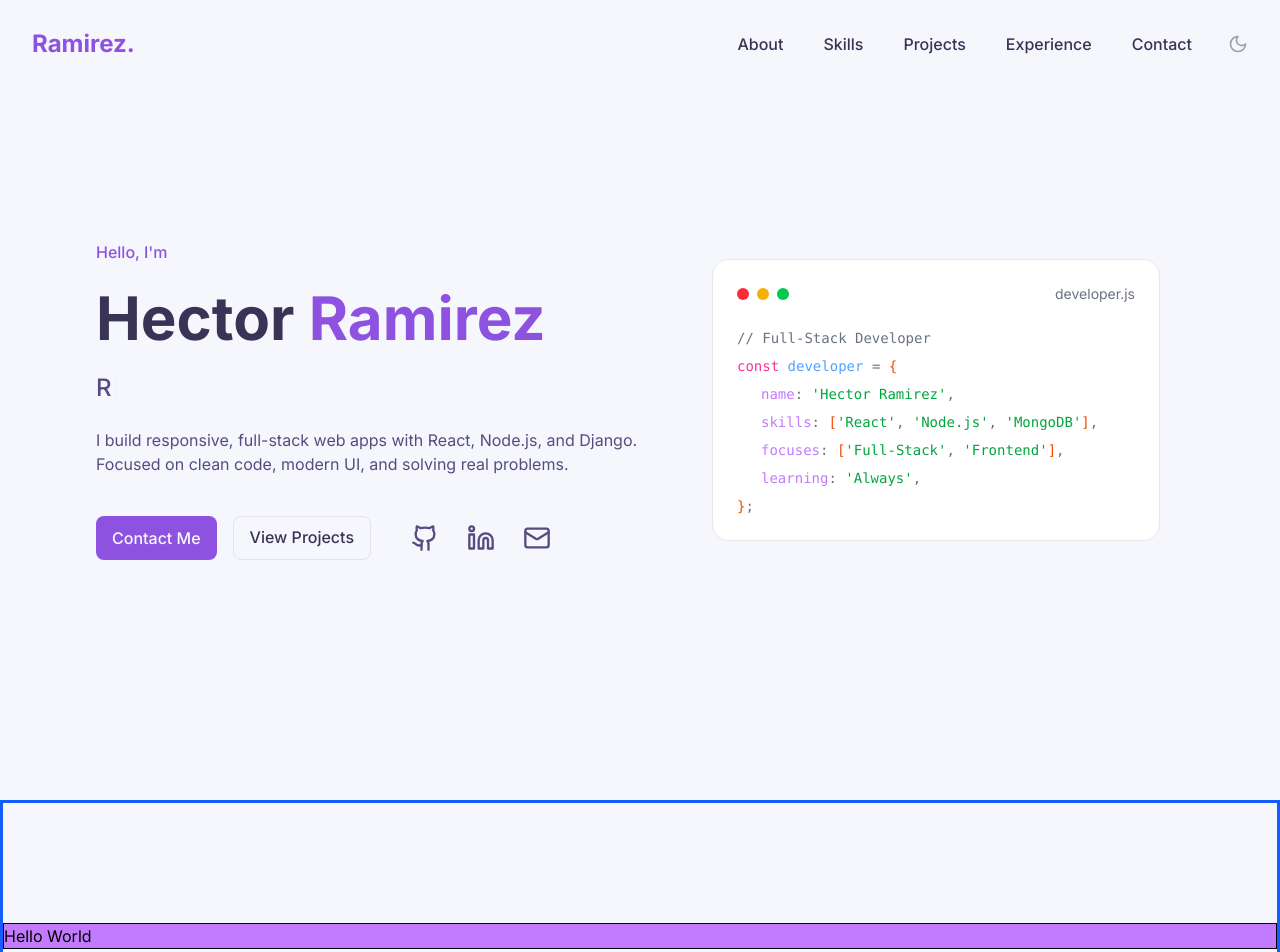
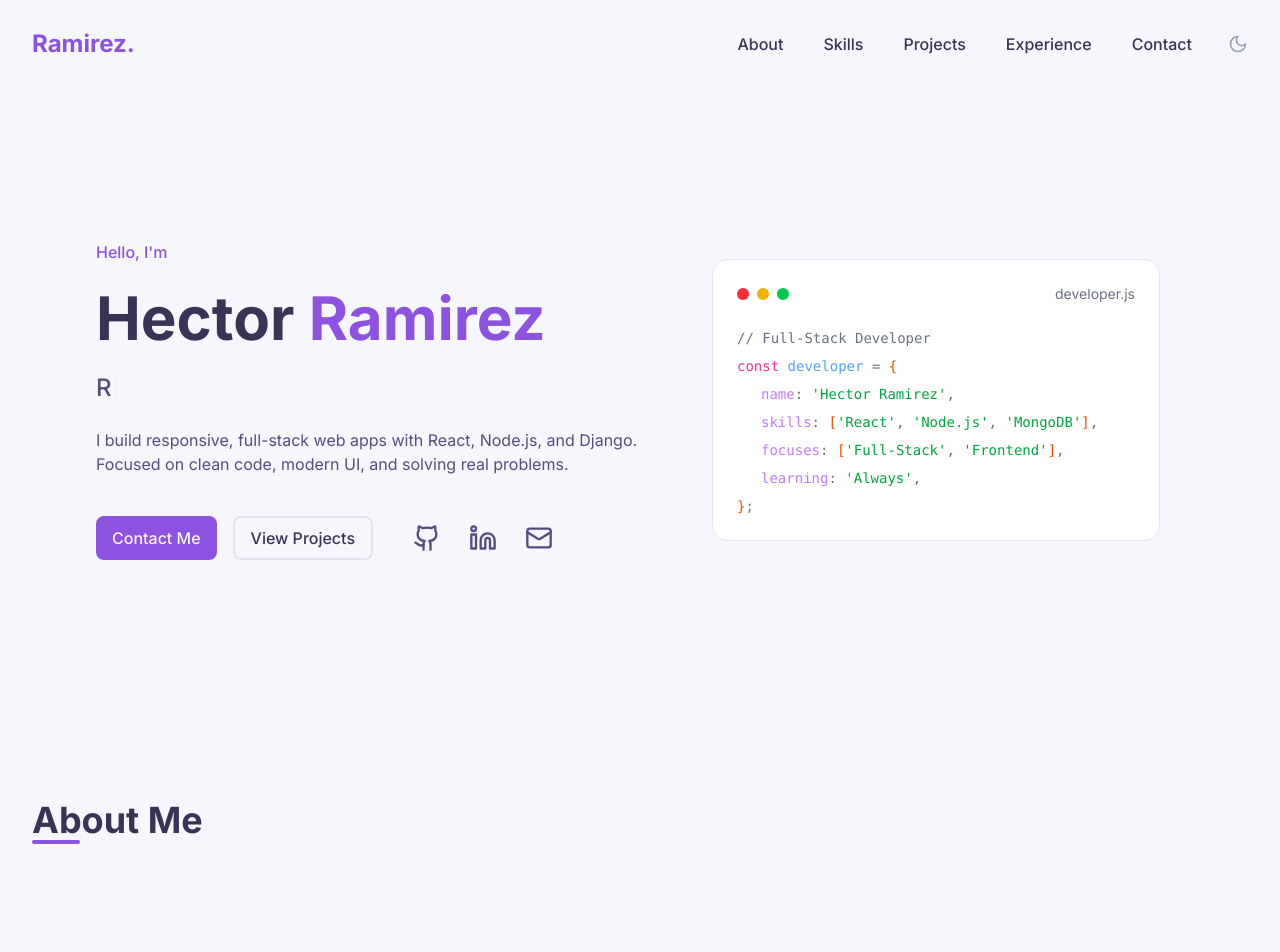
Before and after one commit to hectorlil48/my-portfolio, a React (Vite) app: page / in a window 1280 px wide. Shown: the top 952 px of the page. Built offline with nearby package versions, Linux system fonts and the light colour scheme.

Commit message:
Gave the view projects button a bigger border. Started About Me section.

```diff
--- a/src/components/sections/About.jsx
+++ b/src/components/sections/About.jsx
@@ -2,11 +2,14 @@ import React from "react";
 
 const About = () => {
   return (
-    <div id="about" className="h-[1500px] border-3 border-blue-600 pt-30">
-      <div className="mx-auto max-w-7xl border bg-purple-400">
-        <h1>Hello World</h1>
-      </div>
-    </div>
+    <section id="about">
+      <header className="mx-auto max-w-7xl px-8">
+        <div>
+          <h2 className="text-heading text-4xl font-bold">About Me</h2>
+          <div className="bg-primary h-1 w-12 rounded"></div>
+        </div>
+      </header>
+    </section>
   );
 };
 
--- a/src/components/sections/Hero/CTAButtons.jsx
+++ b/src/components/sections/Hero/CTAButtons.jsx
@@ -14,7 +14,7 @@ const CTAButtons = () => {
         <a
           href="#projects"
           aria-label="Go to projects section"
-          className="border-outline text-heading hover:bg-primary hover:text-main-btn hover:border-primary rounded-lg border px-4 py-2 text-base font-medium transition-transform duration-300 ease-in-out hover:scale-105 hover:shadow-md"
+          className="border-outline text-heading hover:bg-primary hover:text-main-btn hover:border-primary rounded-lg border-2 px-4 py-2 text-base font-medium transition-transform duration-300 ease-in-out hover:scale-105 hover:shadow-md"
         >
           View Projects
         </a>
--- a/src/components/sections/Skills.jsx
+++ b/src/components/sections/Skills.jsx
@@ -1,6 +1,6 @@
 const Skills = () => {
   return (
-    <div id="skills" className="h-[1500px] border-3 border-red-600 pt-30">
+    <div id="skills" className="h-[1500px] pt-30">
       <div className="mx-auto max-w-7xl border bg-green-400">
         <h1>Skills</h1>
       </div>
```
